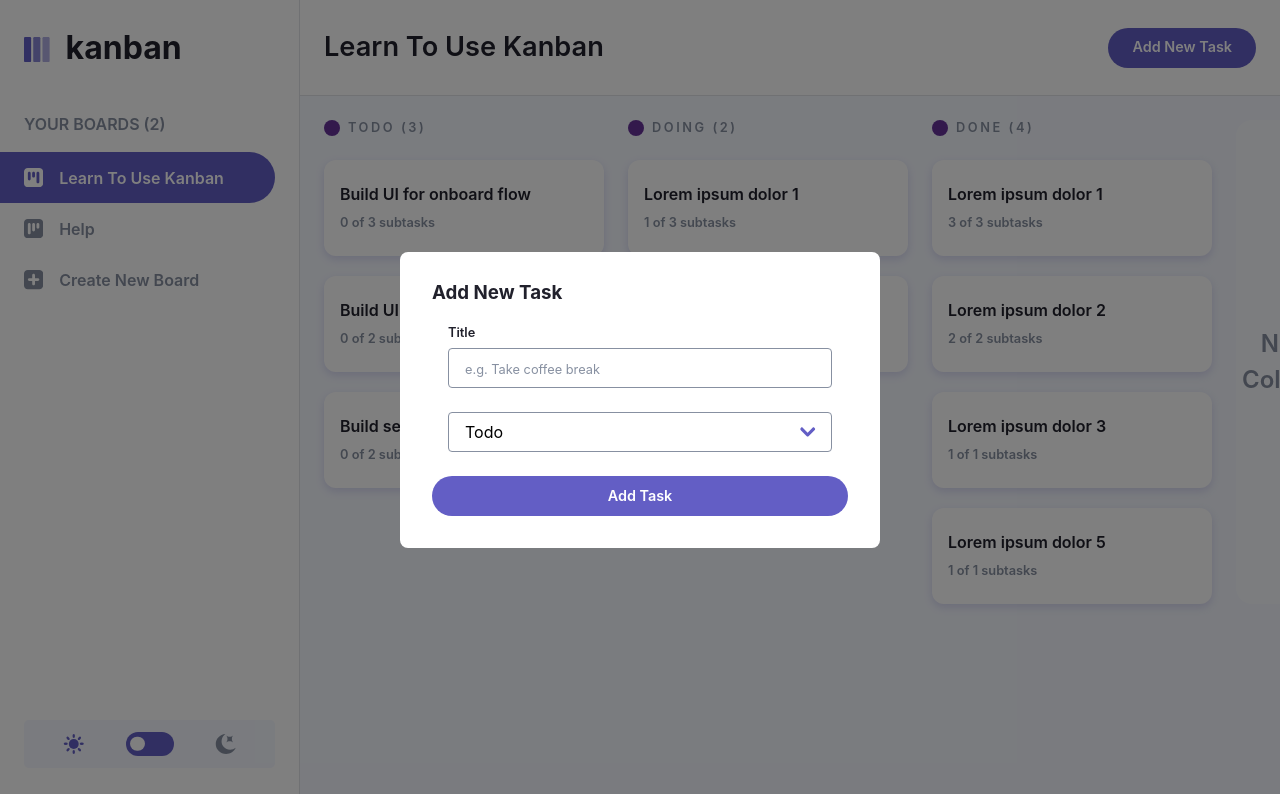
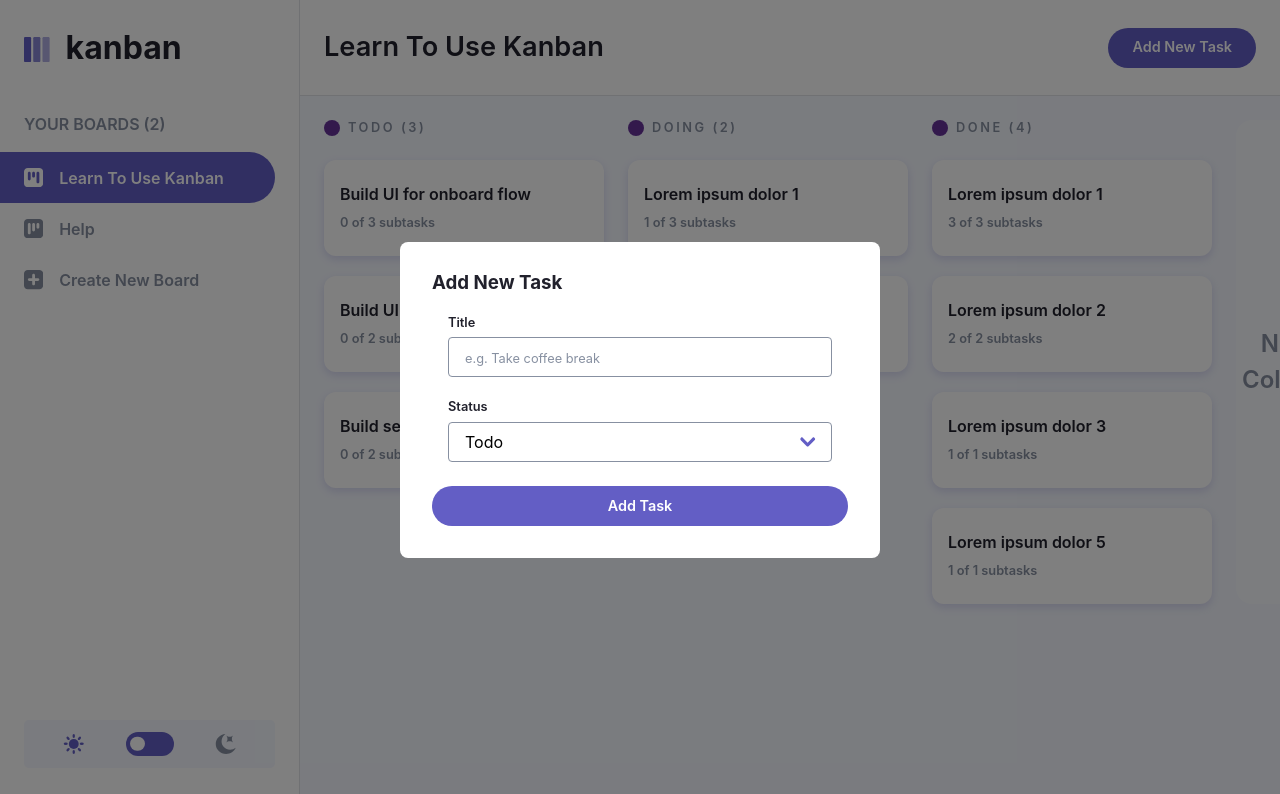
Before and after one commit to profpopoff/kanban, a Vue app: page / in a window 1280 px wide. Both pictures are taken after a click on the button "Add New Task". Shown: the top 794 px of the page. Built offline with nearby package versions, Linux system fonts and the light colour scheme.

Commit message:
Add label to dropdown

```diff
--- a/src/components/layout/Header/CreateTask.vue
+++ b/src/components/layout/Header/CreateTask.vue
@@ -1,26 +1,43 @@
 <script setup lang="ts">
-import { ref } from 'vue'
-import { storeToRefs } from 'pinia'
-import { useBoardsStore } from '../../../stores/boards'
-import DefaultButton from '../../ui/DefaultButton.vue'
-import DefaultInput from '../../ui/DefaultInput.vue'
-import Dropdown from '../../ui/Dropdown.vue'
+import { ref } from "vue";
+import { storeToRefs } from "pinia";
+import { useBoardsStore } from "../../../stores/boards";
+import DefaultButton from "../../ui/DefaultButton.vue";
+import DefaultInput from "../../ui/DefaultInput.vue";
+import Dropdown from "../../ui/Dropdown.vue";
 
-const store = useBoardsStore()
-const { currentBoard } = storeToRefs(store)
+const store = useBoardsStore();
+const { currentBoard } = storeToRefs(store);
 
-const newTask = ref({ id: '', title: '', status: currentBoard.value!.columns[0].title })
+const newTask = ref({
+  id: "",
+  title: "",
+  status: currentBoard.value!.columns[0].title,
+});
+
+const submit = () => {
+  console.log(newTask.value.title, newTask.value.status);
+};
 </script>
 
 <template>
   <div class="add-task">
     <h3>Add new task</h3>
     <div class="inputs">
-         <DefaultInput v-model:value="newTask.title" label="title" placeholder="e.g. Take coffee break" />
-         <Dropdown :options="currentBoard ? currentBoard.columns.map(column => column.title) : []"
-            v-model:selected="newTask.status" />
+      <DefaultInput
+        v-model:value="newTask.title"
+        label="title"
+        placeholder="e.g. Take coffee break"
+      />
+      <Dropdown
+        :options="
+          currentBoard ? currentBoard.columns.map((column) => column.title) : []
+        "
+        v-model:selected="newTask.status"
+        label="status"
+      />
     </div>
-      <DefaultButton>Add task</DefaultButton>
+    <DefaultButton @click="submit">Add task</DefaultButton>
   </div>
 </template>
 
--- a/src/components/ui/Dropdown.vue
+++ b/src/components/ui/Dropdown.vue
@@ -1,7 +1,7 @@
 <script setup lang="ts">
-import { ref } from 'vue'
-import { onClickOutside } from '@vueuse/core'
-import ArrowIcon from '../icons/ArrowIcon.vue'
+import { ref } from "vue";
+import { onClickOutside } from "@vueuse/core";
+import ArrowIcon from "../icons/ArrowIcon.vue";
 
 defineProps({
   options: {
@@ -12,43 +12,72 @@ defineProps({
     type: String,
     required: true,
   },
-})
+  label: {
+    type: String,
+  },
+});
 
-const emit = defineEmits(["update:selected"])
+defineEmits(["update:selected"]);
 
-const isOpen = ref(false)
+const isOpen = ref(false);
 
-const handleSelect = (option: string | unknown) => {
-   isOpen.value = false
-   emit("update:selected", option)
-}
-
-const dropdown = ref(null)
-onClickOutside(dropdown, () => isOpen.value = false)
+const dropdown = ref(null);
+onClickOutside(dropdown, () => (isOpen.value = false));
 </script>
 
 <template>
+  <div class="container">
+    <label :for="label">{{ label }}</label>
     <div class="dropdown" ref="dropdown">
-      <button @click="isOpen = !isOpen">
+      <button :id="label" @click="isOpen = !isOpen">
         {{ selected }}
         <ArrowIcon class="icon" :class="{ open: isOpen }" />
       </button>
       <transition name="options">
         <ul class="options" v-show="isOpen">
-            <li class="option" v-for="(option, i) of options.filter(option => option !== selected)" :key="i"
-               @click="$emit('update:selected', option)">
+          <li
+            class="option"
+            v-for="(option, i) of options.filter(
+              (option) => option !== selected
+            )"
+            :key="i"
+          >
+            <button
+              @click="
+                $emit('update:selected', option);
+                isOpen = false;
+              "
+            >
               {{ option }}
+            </button>
           </li>
         </ul>
       </transition>
     </div>
+  </div>
 </template>
 
 <style scoped lang="scss">
+.container {
+  display: flex;
+  flex-direction: column;
+  gap: 0.5rem;
+
+  label {
+    text-transform: capitalize;
+    font-size: 0.8rem;
+    font-weight: 600;
+    line-height: 1;
+
+    &:empty {
+      display: none;
+    }
+  }
+
   .dropdown {
     $height: 2.5rem;
     $padding: 1rem;
-   $border-radius: .25rem;
+    $border-radius: 0.25rem;
 
     position: relative;
     height: $height;
@@ -65,7 +94,7 @@ onClickOutside(dropdown, () => isOpen.value = false)
       text-align: start;
       text-transform: capitalize;
       cursor: pointer;
-      transition: color .15s ease-in-out;
+      transition: color 0.15s ease-in-out;
 
       &:hover {
         color: hsl(var(--accent-color));
@@ -77,7 +106,7 @@ onClickOutside(dropdown, () => isOpen.value = false)
         right: $padding;
         height: 25%;
         transform: translateY(-50%) rotate(-180deg);
-         transition: transform .3s ease-in-out;
+        transition: transform 0.3s ease-in-out;
 
         &.open {
           transform: translateY(-50%) rotate(0);
@@ -106,15 +135,16 @@ onClickOutside(dropdown, () => isOpen.value = false)
       border-top: none;
       background-color: hsl(var(--element-color));
 
+      padding-block: calc($padding * 0.33);
+
       .option {
         height: $height;
         width: 100%;
         display: inline-flex;
         align-items: center;
-         padding-inline: $padding;
         text-transform: capitalize;
         cursor: pointer;
-         transition: color .15s ease-in-out;
+        transition: color 0.15s ease-in-out;
 
         -webkit-user-select: none;
         -ms-user-select: none;
@@ -123,6 +153,16 @@ onClickOutside(dropdown, () => isOpen.value = false)
         &:hover {
           color: hsl(var(--accent-color));
         }
+
+        button {
+          border: none;
+          padding-inline: $padding;
+
+          &:focus-visible {
+            z-index: +1;
+          }
+        }
+      }
     }
   }
 }
```
Lines whose indentation alone changed are shown as unchanged.
